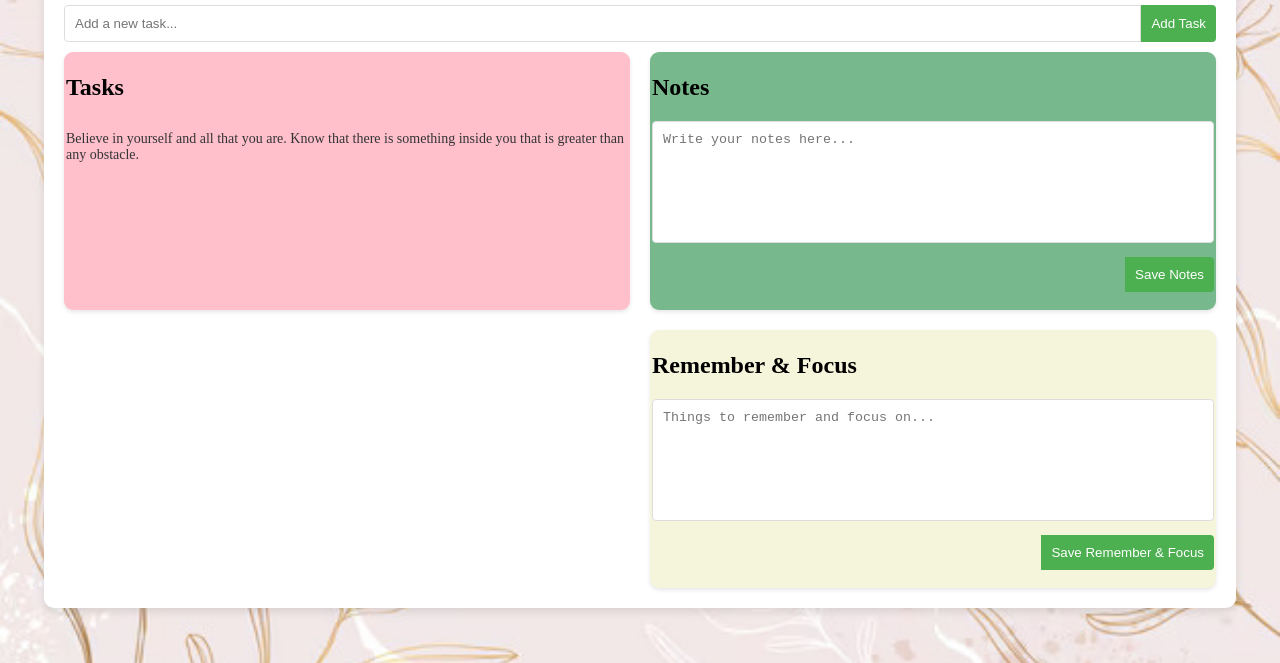
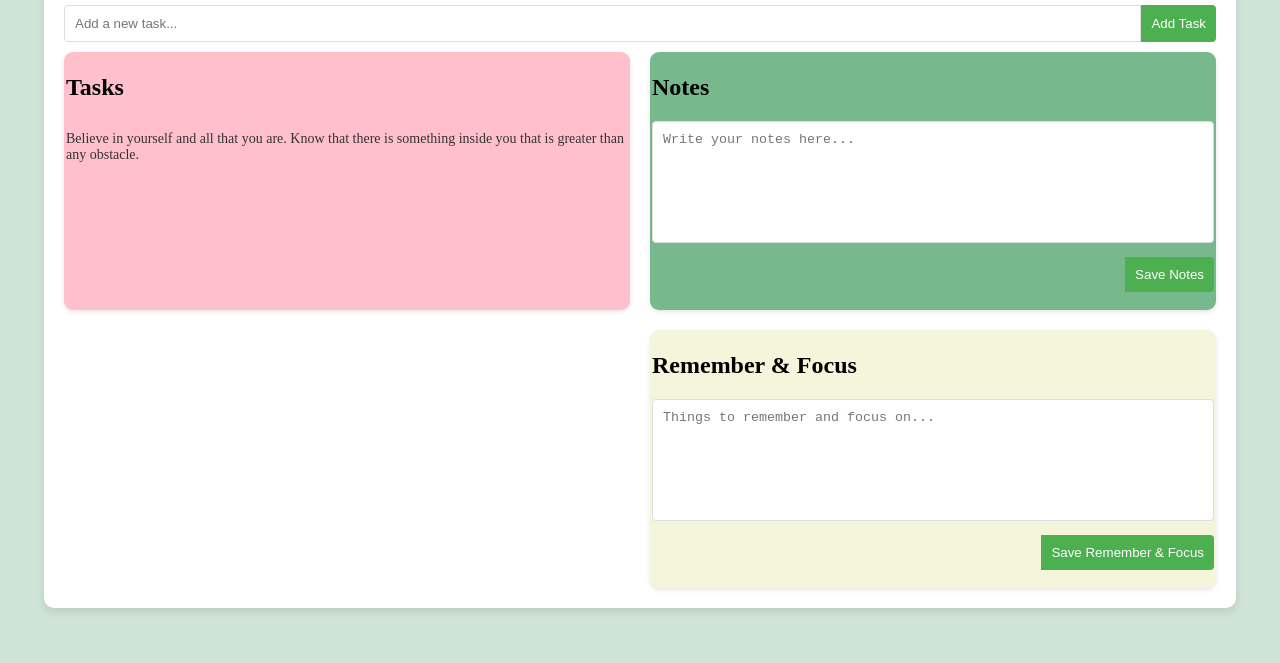
Before and after one commit to Andro-crt-prog/To-Do-List, a website: page public/index.html in a window 1280 px wide. Shown: the part 137-800 px from the top of the page. Drawn offline with Linux system fonts and the light colour scheme; no server answers.

Commit message:
Remove the background image

```diff
--- a/public/styles.css
+++ b/public/styles.css
@@ -1,10 +1,6 @@
 body {
   font-family: 'Times New Roman', serif;
   background-color: rgb(207, 228, 214);
-  background-image: url("../media/Pic.jpg"); /* Ensure the path is correct */
-  background-size: cover; /* Ensure the image covers the entire container */
-  background-position: center; /* Center the image */
-  background-repeat: no-repeat; /* Prevent the image from repeating */
   margin: 0;
   padding: 0;
   display: flex;
```
